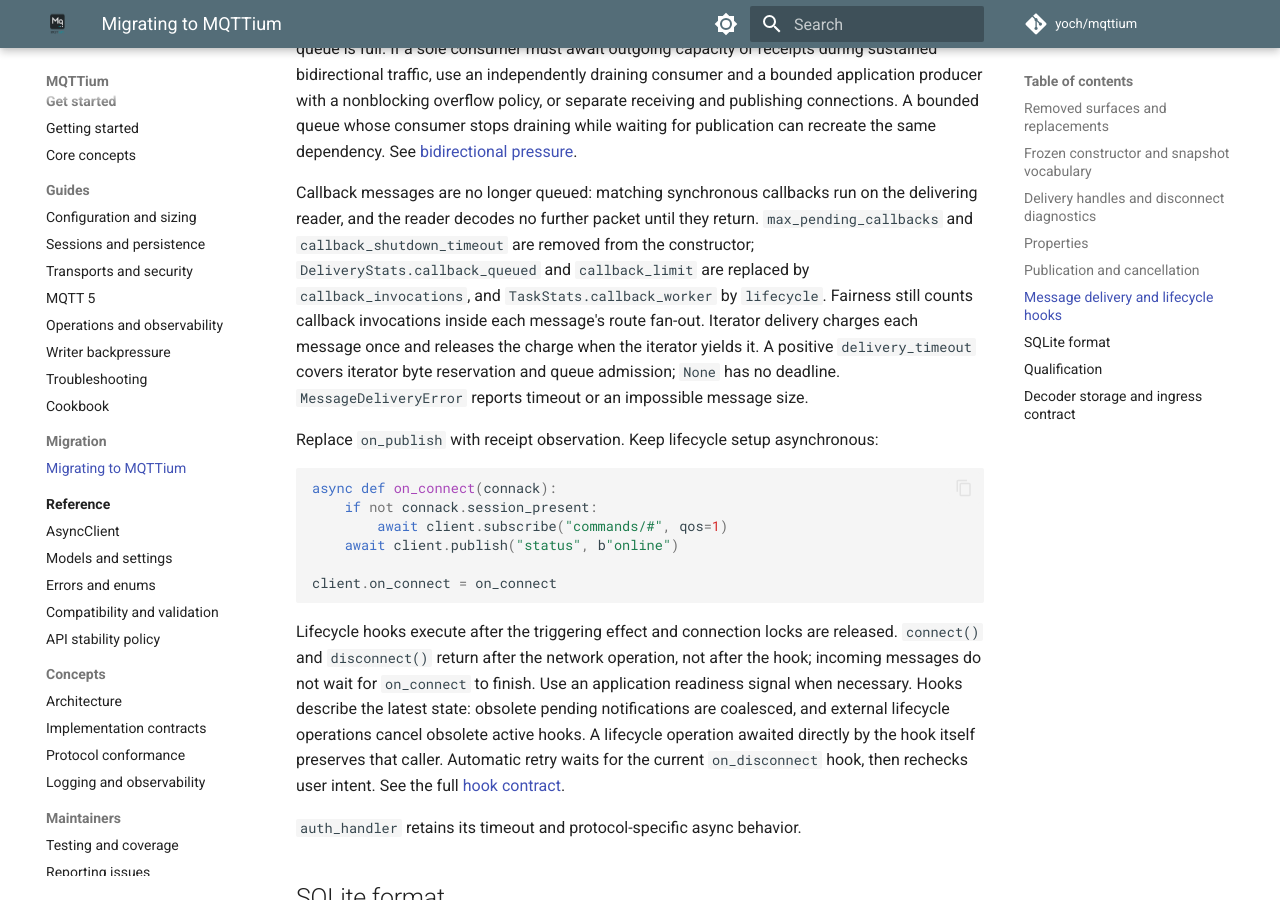
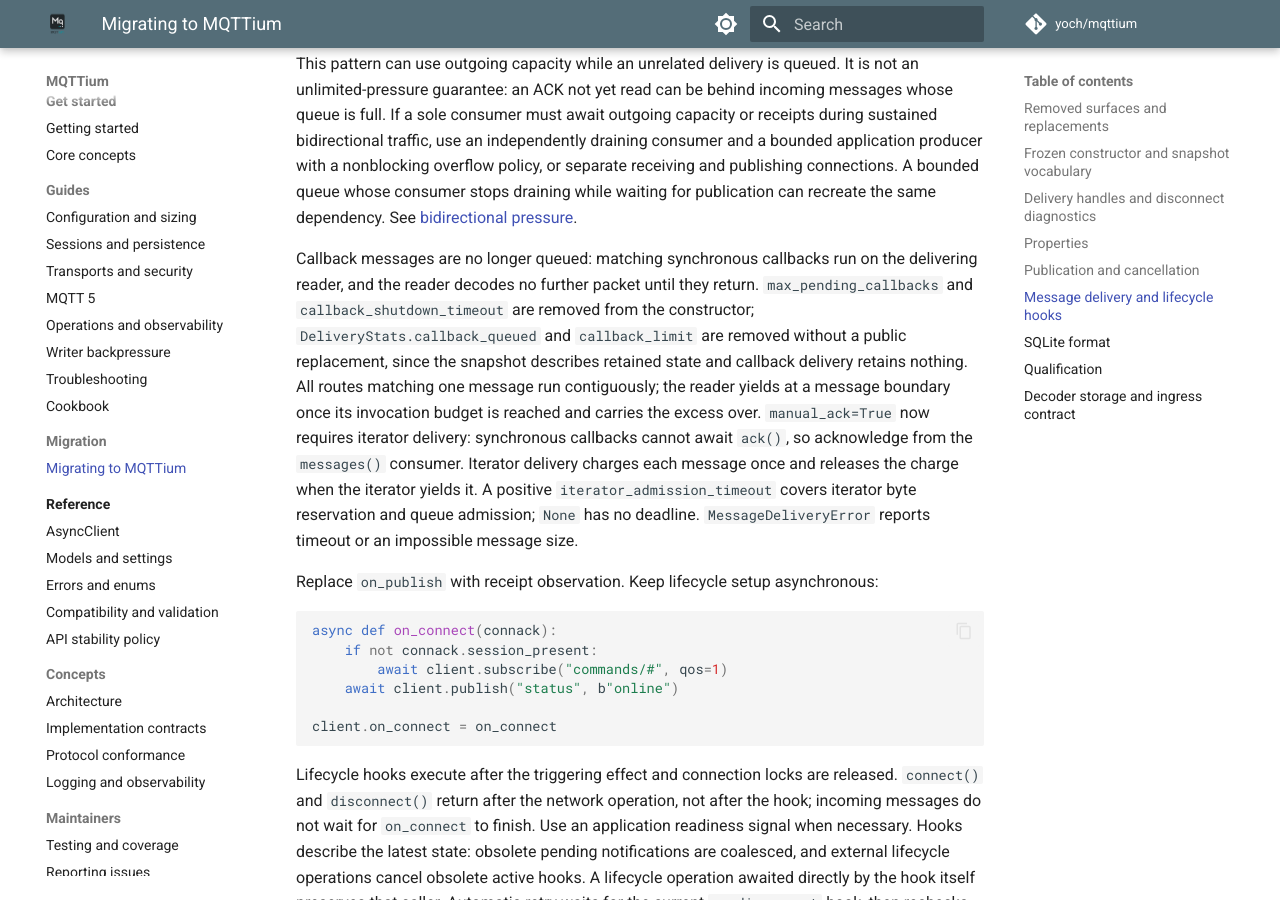
Before and after one commit to yoch/mqttium, an MkDocs documentation site: the page built from docs/migration.md, in a window 1280 px wide and 900 px high, scrolled down 5230 px. Built offline with MkDocs 1.6.1 and Material for MkDocs 9.7.7, drawn with Linux system fonts in a browser that asks for light colours; comment, search, counter and statistics services are not loaded; some of the changed text lies outside the part shown.

Commit message:
stats: drop callback_invocations from the public DeliveryStats
The snapshot describes retained state against its bounds; a lifetime
invocation counter was the only activity counter in the client sections and
an application owns the callbacks it wants to count. The counter stays an
internal test hook on ApplicationDelivery.

Co-authored-by: yoch <yoch@users.noreply.github.com>

```diff
--- a/docs/migration.md
+++ b/docs/migration.md
@@ -16,7 +16,8 @@ upgrade of applications or historical databases.
 | Async `on_message` or topic callbacks | Short synchronous callbacks, or asynchronous processing through `messages()` |
 | `on_publish` | `PublishReceipt` / `PublishBatchReceipt` |
 | Connect/publish notifications sharing the message worker | Separate lifecycle hooks; publication uses receipts |
-| Bounded callback worker: `max_pending_callbacks`, `callback_shutdown_timeout`, `DeliveryStats.callback_queued`/`callback_limit`, `TaskStats.callback_worker` | Callbacks run inline on the reader; `DeliveryStats.callback_invocations` |
+| Bounded callback worker: `max_pending_callbacks`, `callback_shutdown_timeout`, `DeliveryStats.callback_queued`/`callback_limit`, `TaskStats.callback_worker` | Callbacks run inline on the reader; count invocations in your own callback if needed |
+| `manual_ack=True` with `message_delivery="callback"` | `ValueError`; use `messages()` with `await client.ack(message)` |
 | Callback route changes during/after connection | Configure before first attempt; a new client is required for different routes |
 | `publish(..., nowait=True)` | Synchronous `publish_nowait(...)`, without `await` |
 | `publish_backpressure` / `PublishBackpressure` | Choose `publish()` or `publish_nowait()` per operation |
@@ -149,11 +150,15 @@ Callback messages are no longer queued: matching synchronous callbacks run on
 the delivering reader, and the reader decodes no further packet until they
 return. `max_pending_callbacks` and `callback_shutdown_timeout` are removed from
 the constructor; `DeliveryStats.callback_queued` and `callback_limit` are
-replaced by `callback_invocations`, and `TaskStats.callback_worker` by
-`lifecycle`. Fairness still counts callback invocations inside each message's
-route fan-out. Iterator delivery charges each message once and releases the
-charge when the iterator yields it. A positive `delivery_timeout` covers
-iterator byte reservation and queue admission; `None` has no deadline.
+removed without a public replacement, since the snapshot describes retained
+state and callback delivery retains nothing. All routes matching one message
+run contiguously; the reader yields at a message boundary once its invocation
+budget is reached and carries the excess over. `manual_ack=True` now requires
+iterator delivery: synchronous callbacks cannot await `ack()`, so acknowledge
+from the `messages()` consumer. Iterator delivery charges each message once and
+releases the charge when the iterator yields it. A positive
+`iterator_admission_timeout` covers iterator byte reservation and queue
+admission; `None` has no deadline.
 `MessageDeliveryError` reports timeout or an impossible message size.
 
 Replace `on_publish` with receipt observation. Keep lifecycle setup asynchronous:
--- a/docs/operations.md
+++ b/docs/operations.md
@@ -121,7 +121,7 @@ in the same vocabulary as the constructor bound it is measured against:
 | `inbound` | `inflight`, `inflight_limit`, `inflight_bytes`, `inflight_high_water_bytes`, `inflight_byte_limit`, `topic_aliases`, `replay_pending` | `max_inbound_inflight`, `max_inbound_inflight_bytes` |
 | `writer` | `queued_messages`, `queued_bytes`, `high_water_*`, `max_messages`, `max_bytes`, `waiters`, `last_outbound` | `max_write_queue_*` |
 | `decoder` | `buffered_bytes`, `high_water_bytes`, `max_packet_size` | `maximum_packet_size` |
-| `delivery` | `iterator_queued`, `iterator_limit`, `iterator_bytes`, `iterator_high_water_bytes`, `iterator_byte_limit`, `callback_invocations`, `waiters` | `max_iterator_*` |
+| `delivery` | `iterator_queued`, `iterator_limit`, `iterator_bytes`, `iterator_high_water_bytes`, `iterator_byte_limit`, `waiters` | `max_iterator_*` |
 | `receipts` | `publish`, `publish_batches`, `subscribe`, `unsubscribe`, `publish_waiters` | — |
 | `transport` | `kind`, `closing`, `pending_write_bytes`, `buffered_read_bytes` | — |
 
```
Also changed, not shown: CHANGELOG.md (+14 -8 lines), 10 other files.
